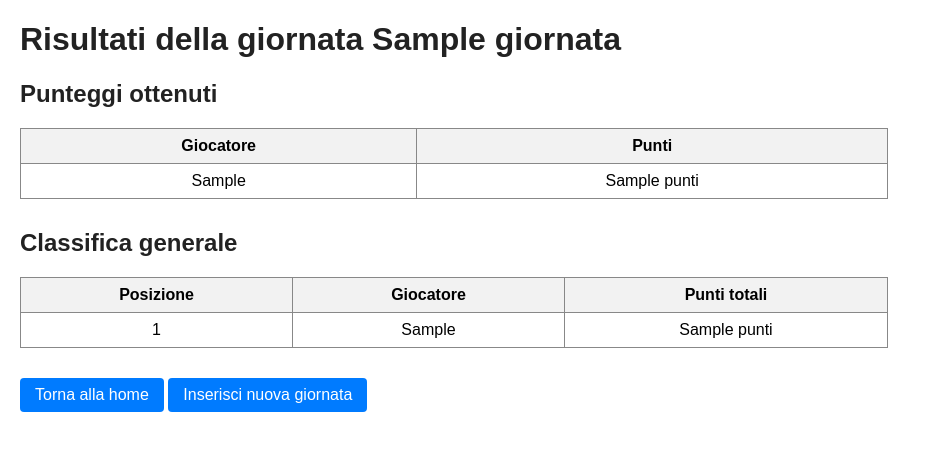
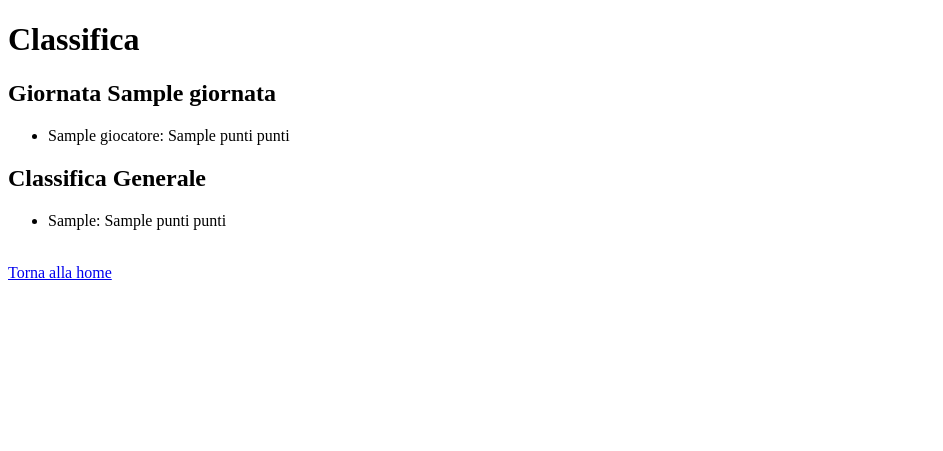
Before and after one commit to gioambro/Fanta-f-1, a Flask app: template templates/risultato.html in a window 1280 px wide. Shown: the top 451 px of the page, without its empty margins (0-943 px from the left). Run offline with Flask 3, Linux system fonts and the light colour scheme; the template is opened without the code that fills it: most values are stand-ins (such as "Sample title", 1, 10 or a date in 2020).

Commit message:
Update risultato.html

```diff
--- a/templates/risultato.html
+++ b/templates/risultato.html
@@ -2,75 +2,30 @@
 <html lang="it">
 <head>
     <meta charset="UTF-8">
-    <title>Risultati giornata</title>
-    <style>
-        body {
-            font-family: Arial, sans-serif;
-            margin: 20px;
-        }
-        h1, h2 {
-            color: #222;
-        }
-        table {
-            border-collapse: collapse;
-            width: 70%;
-            margin-bottom: 30px;
-        }
-        th, td {
-            border: 1px solid #888;
-            padding: 8px 12px;
-            text-align: center;
-        }
-        th {
-            background-color: #f2f2f2;
-        }
-        .btn {
-            display: inline-block;
-            padding: 8px 15px;
-            background-color: #007bff;
-            color: white;
-            text-decoration: none;
-            border-radius: 4px;
-        }
-        .btn:hover {
-            background-color: #0056b3;
-        }
-    </style>
+    <title>Risultati</title>
 </head>
 <body>
-    <h1>Risultati della giornata {{ giornata }}</h1>
+    <h1>Classifica</h1>
 
-    <h2>Punteggi ottenuti</h2>
-    <table>
-        <tr>
-            <th>Giocatore</th>
-            <th>Punti</th>
-        </tr>
-        {% for g, punti in classifica_giornata.items() %}
-        <tr>
-            <td>{{ g }}</td>
-            <td>{{ punti }}</td>
-        </tr>
+    {% if classifica_giornata %}
+        <h2>Giornata {{ giornata }}</h2>
+        <ul>
+            {% for giocatore, punti in classifica_giornata.items() %}
+                <li>{{ giocatore }}: {{ punti }} punti</li>
+            {% endfor %}
+        </ul>
+    {% else %}
+        <p>Nessun risultato inserito per l'ultima giornata.</p>
+    {% endif %}
+
+    <h2>Classifica Generale</h2>
+    <ul>
+        {% for giocatore, punti in classifica_generale.items() %}
+            <li>{{ giocatore }}: {{ punti }} punti</li>
         {% endfor %}
-    </table>
+    </ul>
 
-    <h2>Classifica generale</h2>
-    <table>
-        <tr>
-            <th>Posizione</th>
-            <th>Giocatore</th>
-            <th>Punti totali</th>
-        </tr>
-        {% for g, punti in classifica_generale.items() %}
-        <tr>
-            <td>{{ loop.index }}</td>
-            <td>{{ g }}</td>
-            <td>{{ punti }}</td>
-        </tr>
-        {% endfor %}
-    </table>
-
-    <a href="/" class="btn">Torna alla home</a>
-    <a href="/inserisci" class="btn">Inserisci nuova giornata</a>
+    <br>
+    <a href="{{ url_for('index') }}">Torna alla home</a>
 </body>
 </html>
```
